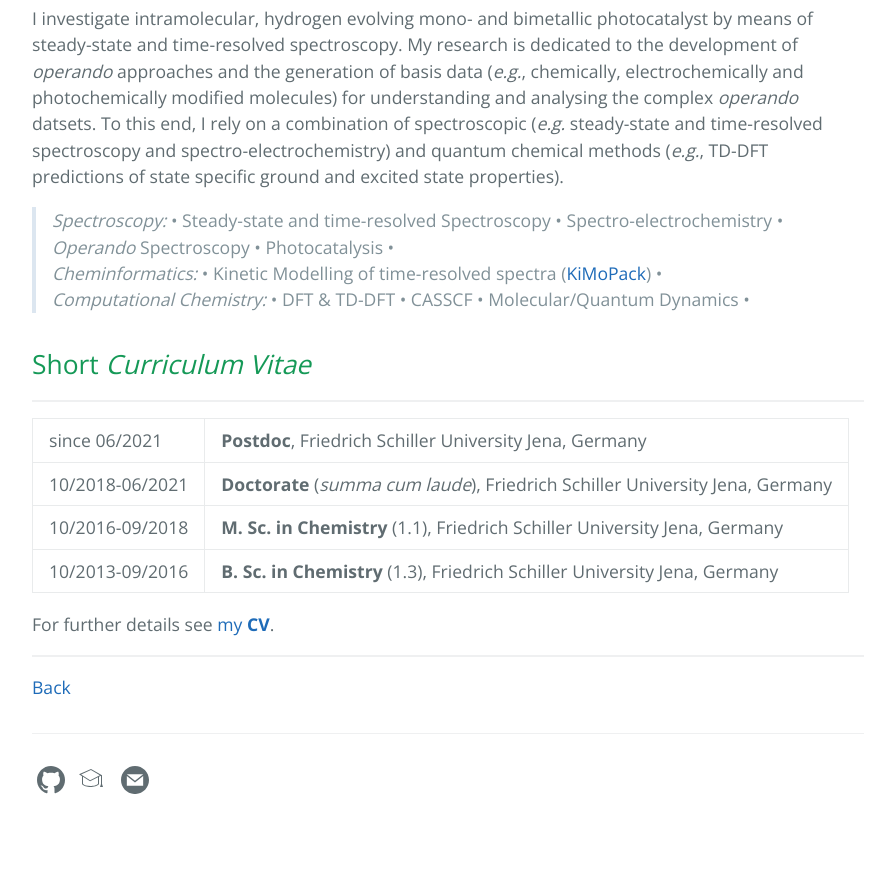
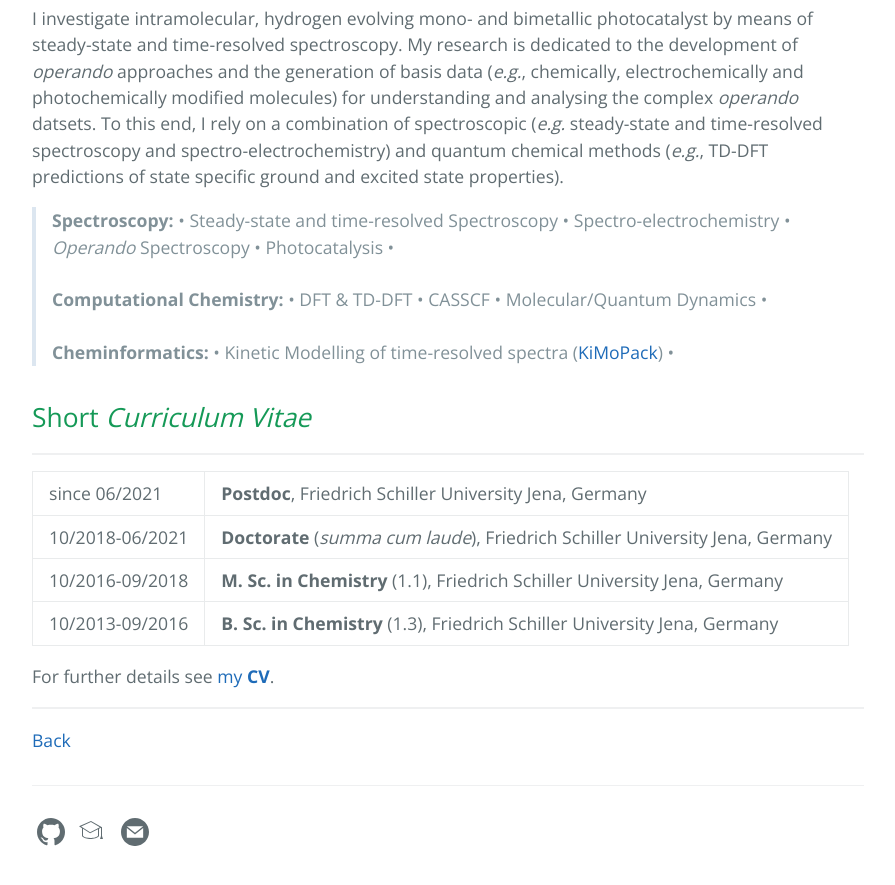
Before and after one commit to carolin-m/carolin-m.github.io, a Jekyll site: the page built from now.md, in a window 1280 px wide and 900 px high, scrolled down 602 px. Shown: the top 885 px of the window, without its empty margins (192-1087 px from the left). Built offline with Jekyll 4.4.1, drawn with Linux system fonts in a browser that asks for light colours; before the commit the page ends 1450 px from its top, so only the background shows below that.

Commit message:
Update now.md

```diff
--- a/now.md
+++ b/now.md
@@ -16,9 +16,12 @@ ________________
 {: style="text-align: justify" }
 I investigate intramolecular, hydrogen evolving mono- and bimetallic photocatalyst by means of steady-state and time-resolved spectroscopy. My research is dedicated to the development of *operando* approaches and the generation of basis data (*e.g.*, chemically, electrochemically and photochemically modified molecules) for understanding and analysing the complex *operando* datsets. To this end, I rely on a combination of spectroscopic (*e.g.* steady-state and time-resolved spectroscopy and spectro-electrochemistry) and quantum chemical methods (*e.g.*, TD-DFT predictions of state specific ground and excited state properties).
 
-> *Spectroscopy:* • Steady-state and time-resolved Spectroscopy • Spectro-electrochemistry • *Operando* Spectroscopy • Photocatalysis • <br />
-> *Cheminformatics:* • Kinetic Modelling of time-resolved spectra ([KiMoPack](https://github.com/erdzeichen/KiMoPack)) • <br >
-> *Computational Chemistry:* • DFT & TD-DFT • CASSCF • Molecular/Quantum Dynamics • <br />
+> **Spectroscopy:** • Steady-state and time-resolved Spectroscopy • Spectro-electrochemistry • *Operando* Spectroscopy • Photocatalysis • <br />
+>  <br />
+> **Computational Chemistry:** • DFT & TD-DFT • CASSCF • Molecular/Quantum Dynamics • <br />
+>  <br />
+> **Cheminformatics:** • Kinetic Modelling of time-resolved spectra ([KiMoPack](https://github.com/erdzeichen/KiMoPack)) • <br >
+
 
 ## Short *Curriculum Vitae* <br>
 ________________
```
